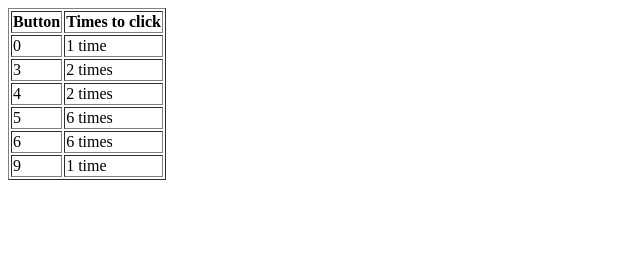
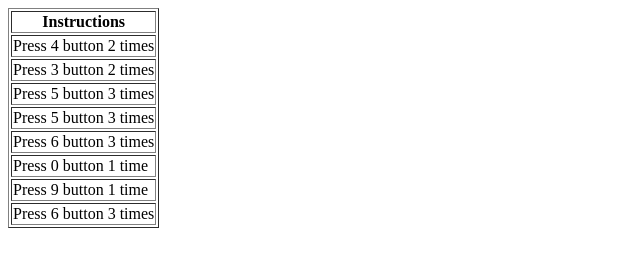
Before and after one commit to RoRElessar/hw_3, a plain HTML site: page index.html in a window 1280 px wide. Shown: the whole page, without its empty margins (0-640 px from the left). Drawn offline with Linux system fonts and the light colour scheme.

Commit message:
fix results

```diff
--- a/index.html
+++ b/index.html
@@ -12,8 +12,7 @@
   <table border="1">
     <thead>
       <tr>
-        <th>Button</th>
-        <th>Times to click</th>
+        <th>Instructions</th>
       </tr>
     </thead>
     <tbody id="tbody"></tbody>
--- a/index.js
+++ b/index.js
@@ -12,42 +12,37 @@
         0: ' '
     };
 
-    let result = {};
+    let result = [];
     const tbody = document.getElementById('tbody');
     const instructions = keyPressCount('Hello wo');
 
-    for (let value in instructions) {
-        let tableRow = document.createElement('tr');
-        let buttonTableCell = document.createElement('td');
-        let countTableCell = document.createElement('td');
-        let clicksCount = instructions[value];
+    instructions.forEach(function (element) {
+       const tableRow = document.createElement('tr');
+       const rowCell = document.createElement('td');
 
-        buttonTableCell.textContent = value;
-        countTableCell.textContent = clicksCount + (clicksCount > 1 ? ' times' : ' time');
-        tableRow.appendChild(buttonTableCell);
-        tableRow.appendChild(countTableCell);
-        tbody.appendChild(tableRow);
-    }
+       rowCell.textContent = element;
+       tableRow.appendChild(rowCell);
+       tbody.appendChild(tableRow);
+
+    });
 
     function keyPressCount(message) {
         const splitMessageArray = message.toLowerCase().split('');
 
-        for (let i = 0; i < splitMessageArray.length; i++) {
-            let messageLetter = splitMessageArray[i];
+        splitMessageArray.forEach(function (element, i) {
+            const messageLetter = splitMessageArray[i];
 
-            for (let button in phoneKeyBoard) {
+            for (const button in phoneKeyBoard) {
 
                 if (phoneKeyBoard[button].includes(messageLetter)) {
-                    let letterIndex = phoneKeyBoard[button].indexOf(messageLetter);
+                    const letterIndex = phoneKeyBoard[button].indexOf(messageLetter) + 1;
+                    const times = letterIndex > 1 ? ' times' : ' time';
 
-                    result.hasOwnProperty(button) ?
-                        result[button] += letterIndex + 1 :
-                        result[button] = letterIndex + 1;
+                    result.push('Press ' + button + ' button ' + letterIndex + times);
                 }
 
             }
-
-        }
+        });
 
         return result;
     }
```
